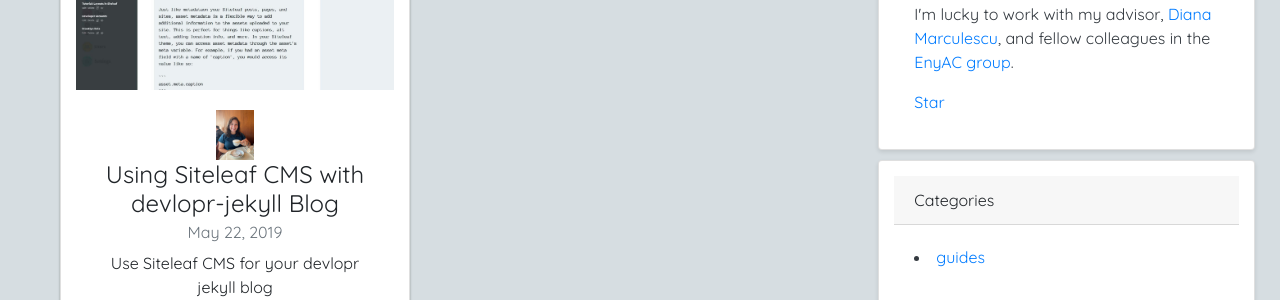
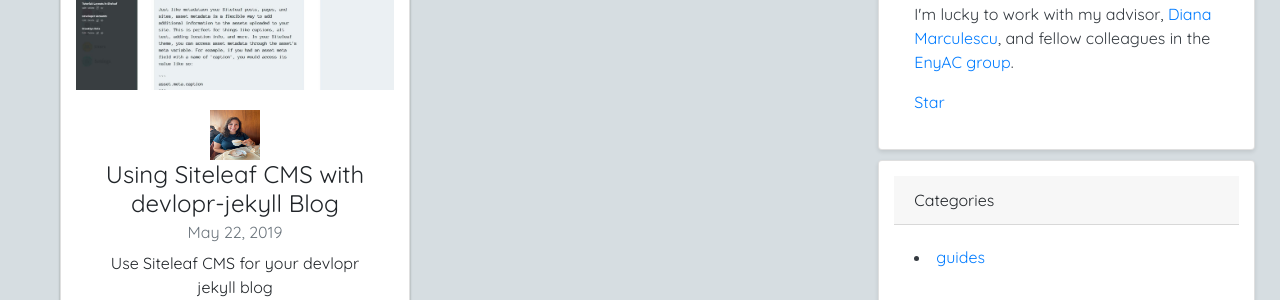
Before and after one commit to nfrumkin/nfrumkin.github.io, a Jekyll site: the page built from blog/index.html, in a window 1280 px wide. Shown: the part 434-734 px from the top of the page. Built offline with Jekyll 4.4.1, drawn with Linux system fonts in a browser that asks for light colours; nearby versions of some CDN libraries; the list of posts is cut into pages by our own code; comment, search, counter and statistics services are not loaded; a style sheet for code colours, icons or effects is not loaded.

Commit message:
revert image

```diff
--- a/_sass/devlog.scss
+++ b/_sass/devlog.scss
@@ -140,9 +140,9 @@ footer {
 .author-profile-img {
     width: 50px;
     height: 50px;
-    object-fit: contain;
-    display: block;
-    margin: 0 auto;
+    // object-fit: contain;
+    // display: block;
+    // margin: 0 auto;
 }
 
 .project-desc {
```
